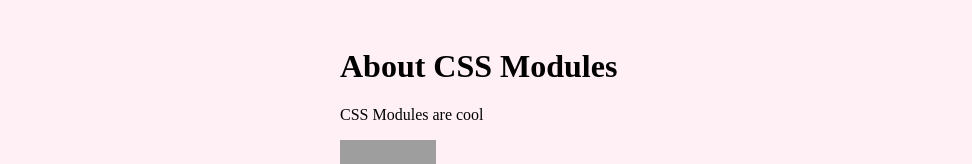
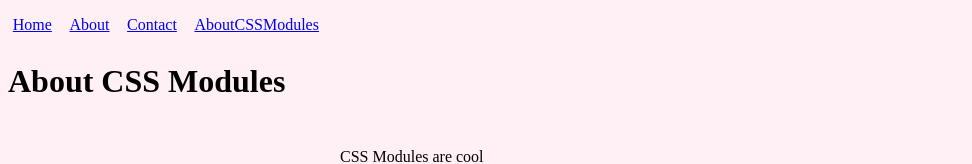
Before and after one commit to tamisweitzer/GatsbyHelloWorld, a Gatsby site: page /about-css-modules in a window 1280 px wide. Shown: the top 164 px of the page, without its empty margins (0-972 px from the left). Built offline with nearby package versions, Linux system fonts and the light colour scheme; Gatsby itself is replaced by a stand-in of ours; grey boxes are pictures that could not be loaded.

Commit message:
Add a MainNavigation component to add links on each page

```diff
--- a/src/components/container.js
+++ b/src/components/container.js
@@ -1,5 +1,6 @@
 import React from "react"
 import containerStyles from "./container.module.css"
+
 export default function Container({ children }) {
   return <div className={containerStyles.container}>{children}</div>
 }
--- /dev/null
+++ b/src/components/main-navigation.js
@@ -0,0 +1,15 @@
+import React from "react"
+import { Link } from "gatsby"
+
+export default function MainNavigation() {
+  return (
+    <>
+      <Link to="/" styles="nav-styles">
+        Home
+      </Link>
+      <Link to="/about/"> About </Link>
+      <Link to="/contact/"> Contact </Link>
+      <Link to="/about-css-modules/"> AboutCSSModules </Link>
+    </>
+  )
+}
--- a/src/pages/about-css-modules.js
+++ b/src/pages/about-css-modules.js
@@ -1,5 +1,7 @@
 import React from "react"
 import styles from "./about-css-modules.module.css"
+import MainNavigation from "../components/main-navigation"
+import Header from "../components/header"
 import Container from "../components/container"
 
 console.log(styles)
@@ -16,8 +18,10 @@ const User = props => (
 
 export default function About() {
   return (
+    <>
+      <MainNavigation />
+      <Header headerText="About CSS Modules" />
       <Container>
-      <h1>About CSS Modules</h1>
         <p>CSS Modules are cool</p>
         <User
           username="Jane Doe"
@@ -30,5 +34,6 @@ export default function About() {
           excerpt="I'm Bob Smith, a vertically aligned type of guy. Lorem ipsum dolor sit amet, consectetur adipisicing elit."
         />
       </Container>
+    </>
   )
 }
--- a/src/pages/about.js
+++ b/src/pages/about.js
@@ -1,9 +1,11 @@
 import React from "react"
+import MainNavigation from "../components/main-navigation"
 import Header from "../components/header"
 
 export default function About() {
   return (
     <div style={{ color: `teal` }}>
+      <MainNavigation />
       <Header headerText="About Gatsby" />
       <Header headerText="It's pretty  cool" />
       <p>Such wow. Very React</p>
--- a/src/pages/contact.js
+++ b/src/pages/contact.js
@@ -1,11 +1,12 @@
 import React from "react"
 import { Link } from "gatsby"
+import MainNavigation from "../components/main-navigation"
 import Header from "../components/header"
 
 export default function Contact() {
   return (
     <div style={{ color: `teal` }}>
-      <Link to="/">Home</Link>
+      <MainNavigation />
       <Header headerText="Contact" />
       <p>Send us a message!</p>
     </div>
--- a/src/styles/global.css
+++ b/src/styles/global.css
@@ -1,3 +1,9 @@
 html {
   background-color: lavenderblush;
 }
+
+a {
+  display: inline-block;
+  margin-right: 0.5rem;
+  padding: 0.5rem 0.3rem;
+}
```
Also changed, not shown: src/pages/index.js (+2 -11 lines). Lines whose indentation alone changed are shown as unchanged.
